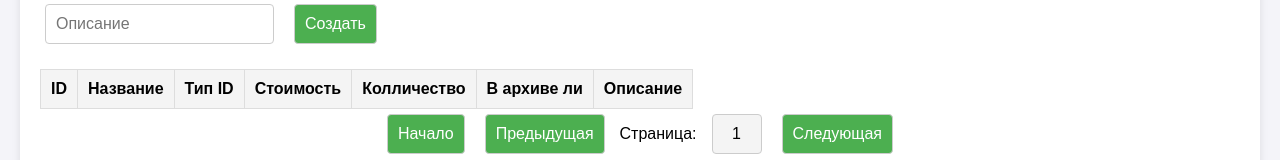
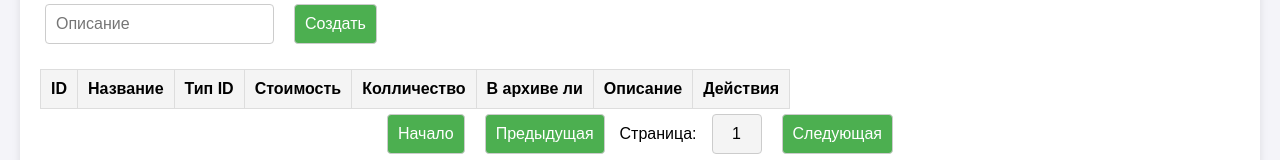
Before and after one commit to WebCoder1980/test_task_2025-03-05-frontend, a plain HTML site: page electroitem.html in a window 1280 px wide. Shown: the part 296-456 px from the top of the page. Drawn offline with Linux system fonts and the light colour scheme; no server answers.

Commit message:
Add column 'Действие' on electroitem.html

```diff
--- a/electroitem.html
+++ b/electroitem.html
@@ -61,6 +61,7 @@
                         <th>Колличество</th>
                         <th>В архиве ли</th>
                         <th>Описание</th>
+                        <th>Действия</th>
                     </tr>
                 </thead>
                 <tbody id="item-table-body">
```
